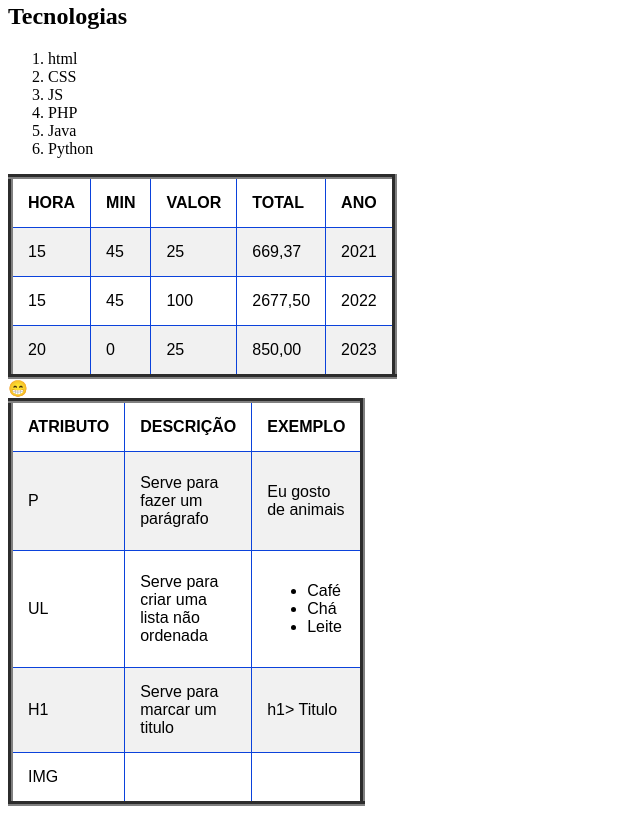
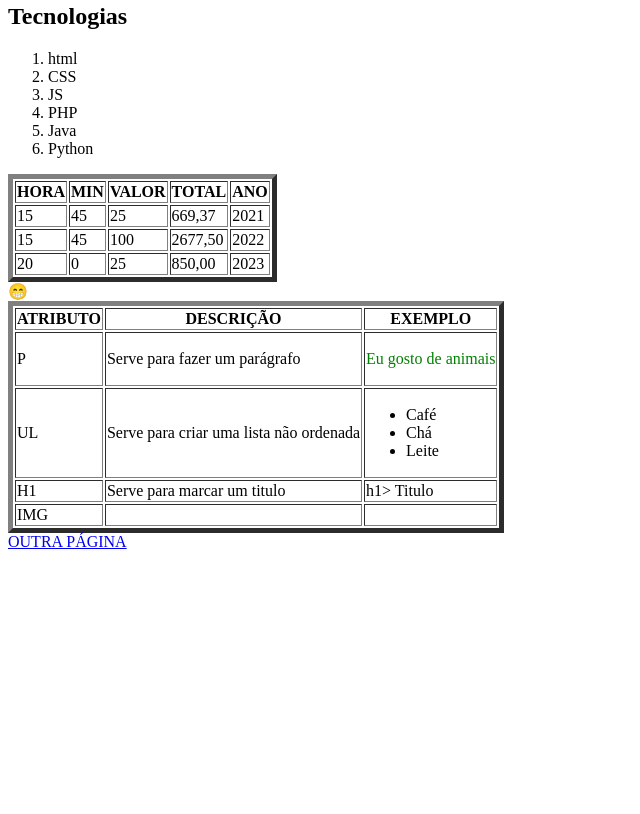
Before and after one commit to Murilo1006/MeuPrimeiroSite, a plain HTML site: page index.html in a window 1280 px wide. Shown: the part 948-1762 px from the top of the page, without its empty margins (0-640 px from the left). After the commit the page ends 1507 px from the top, so only its background shows below. Drawn offline with Linux system fonts and the light colour scheme.

Commit message:
CSS externo

```diff
--- /dev/null
+++ b/CSS/Estilo.css
@@ -0,0 +1,3 @@
+p{
+    color: green;
+}
--- a/index.html
+++ b/index.html
@@ -4,25 +4,21 @@
     <meta charset="UTF-8">
     <meta name="viewport" content="width=device-width, initial-scale=1.0">
     <title>Meu Primeiro Site</title>
-    <style>table {
-        font-family: arial, sans-serif;
-        border-collapse: collapse;
-        width: 25%;
-      }
+    <link rel="stylesheet" href="CSS/Estilo.css">
+    <style>
 
-      td, th {
-        border: 1px solid #0b42db;
-        text-align: left;
-        padding: 15px;
-      }
 
-      tr:nth-child(even) {
-        background-color: #f1f1f1;
-      }
-      </style></style>
+
+
+
+
+
+
+    </style>
 </head>
 <body>
     <p>TESTE</p>
+
     <h1>Desenvolvimento Web</h1>
     <p>
 
@@ -168,5 +164,8 @@
 
 
     </table>
+
+    <a href="outro.html">OUTRA PÁGINA</a>
+
 </body>
 </html>
```
Also changed, not shown: outro.html (added, +14 -0 lines).
